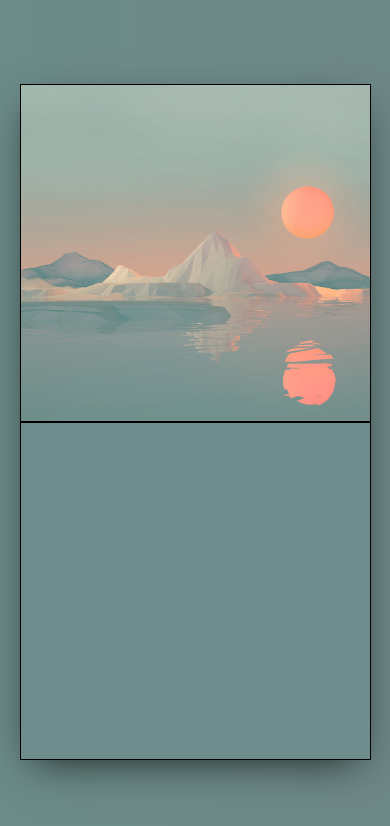
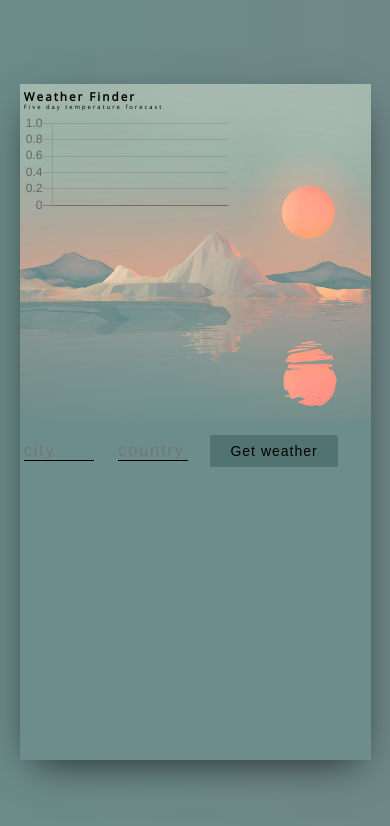
Before and after one commit to xaositectt/weather_app, a React (Create React App) app: page / in a window 390 px wide. Shown: the top 826 px of the page. Built offline with nearby package versions, Linux system fonts and the light colour scheme.

Commit message:
fixed app responsiveness in browser with media query with react elements added. mobile version is still bad

```diff
--- a/src/App.js
+++ b/src/App.js
@@ -57,14 +57,16 @@ class App extends React.Component {
       <div class="background">
         <div class="container">
           <div class="left side">
-            {/* <Titles /> */}
-            {/* <LineGraph
-            temperatures={this.state.forecastData}
-            dates={this.state.forecastTimes}
-            /> */}
+            <Titles />
+            <div className="graph">
+              <LineGraph
+              temperatures={this.state.forecastData}
+              dates={this.state.forecastTimes}
+              />
+            </div>
           </div>
           <div class="right side">
-          {/* <Form getWeather = {this.getWeather}/>
+          <Form getWeather = {this.getWeather}/>
           <Weather
           temperature={this.state.temperature}
           city={this.state.city}
@@ -72,7 +74,7 @@ class App extends React.Component {
           humidity={this.state.humidity}
           description={this.state.description}
           error={this.state.error}
-          /> */}
+          />
           </div>
         </div>
       </div>
--- a/src/components/linechart.js
+++ b/src/components/linechart.js
@@ -6,7 +6,7 @@ const LineGraph = (props) => {
     labels: props.dates,
     datasets: [
       {
-        label: 'Daily temperature forecast',
+        label: 'five day temperature prediction',
         fill: false,
         lineTension: 0.1,
         backgroundColor: 'rgba(75,192,192,0.4)',
@@ -26,11 +26,19 @@ const LineGraph = (props) => {
         pointHitRadius: 10,
         data: props.temperatures,
       }
-    ]
+    ],
+  };
+
+  const options  = {
+    legend: {
+      display: false,
+    },
   };
 
   return (
-    <Line data={data}/>
+    <Line data={data}
+    options={options}
+    />
   )
 }
 
--- a/src/components/titles.js
+++ b/src/components/titles.js
@@ -1,10 +1,10 @@
 import React from 'react';
 
 const Titles = () => (
-  // className="title-container__title"
-  <div>
+
+  <div className="titles">
     <h1>Weather Finder</h1>
-    <p>Find out temperature, conditions and more. </p>
+    <p> Five day temperature forecast </p>
   </div>
 );
 
--- a/src/style/style.css
+++ b/src/style/style.css
@@ -33,16 +33,18 @@ body {
 *responsivity needs to be adjusted with these numbers. based on mobile screen size
 */
 .side {
-  border: 0.1px solid black;
-  min-width: 300px;
-  max-height: 500px;
-  flex-grow:1;
+
+  width: 50%;
 }
 
 .left {
+  flex-direction: column;
+  align-items: top;
   background: url("img/icelandlong.jpg") center center;
   background-repeat: no-repeat;
   background-size: auto 100%;
+  justify-content: left;
+  text-align: left;
 }
 
 .right {
@@ -57,6 +59,10 @@ body {
   .left {
     background-size: 100% auto;
   }
+  .side {
+    width: 100%;
+    height: 50%;
+  }
 }
 
 @media all and (max-width: 400px) {
@@ -70,3 +76,46 @@ body {
     background-size: 100% auto;
   }
 }
+
+
+.titles {
+  padding: 1.1vw;
+  font-size: 1.5vw;
+  letter-spacing: 2px;
+  line-height: 1.3;
+}
+
+.graph {
+  width: 60%;
+}
+
+input[type="text"] {
+  background-color: transparent;
+  border: 0;
+  border-bottom: solid 1px black;
+  width: 20%;
+  margin: 1.1vw;
+  margin-top: 5vw;
+  font-weight: lighter;
+  letter-spacing: 2px;
+  margin-bottom: 30px;
+  margin-right: 20px;
+  font-size: 16px;
+}
+
+button {
+  border: 0;
+  padding: 8px 20px;
+  margin: 0 2px;
+  border-radius: 2px;
+  font-weight: lighter;
+  letter-spacing: 1px;
+  font-size: 14px;
+  cursor: pointer;
+  background-color: #517372;
+  font-weight: 100;
+}
+
+button:active {
+  outline: none;
+}
```
